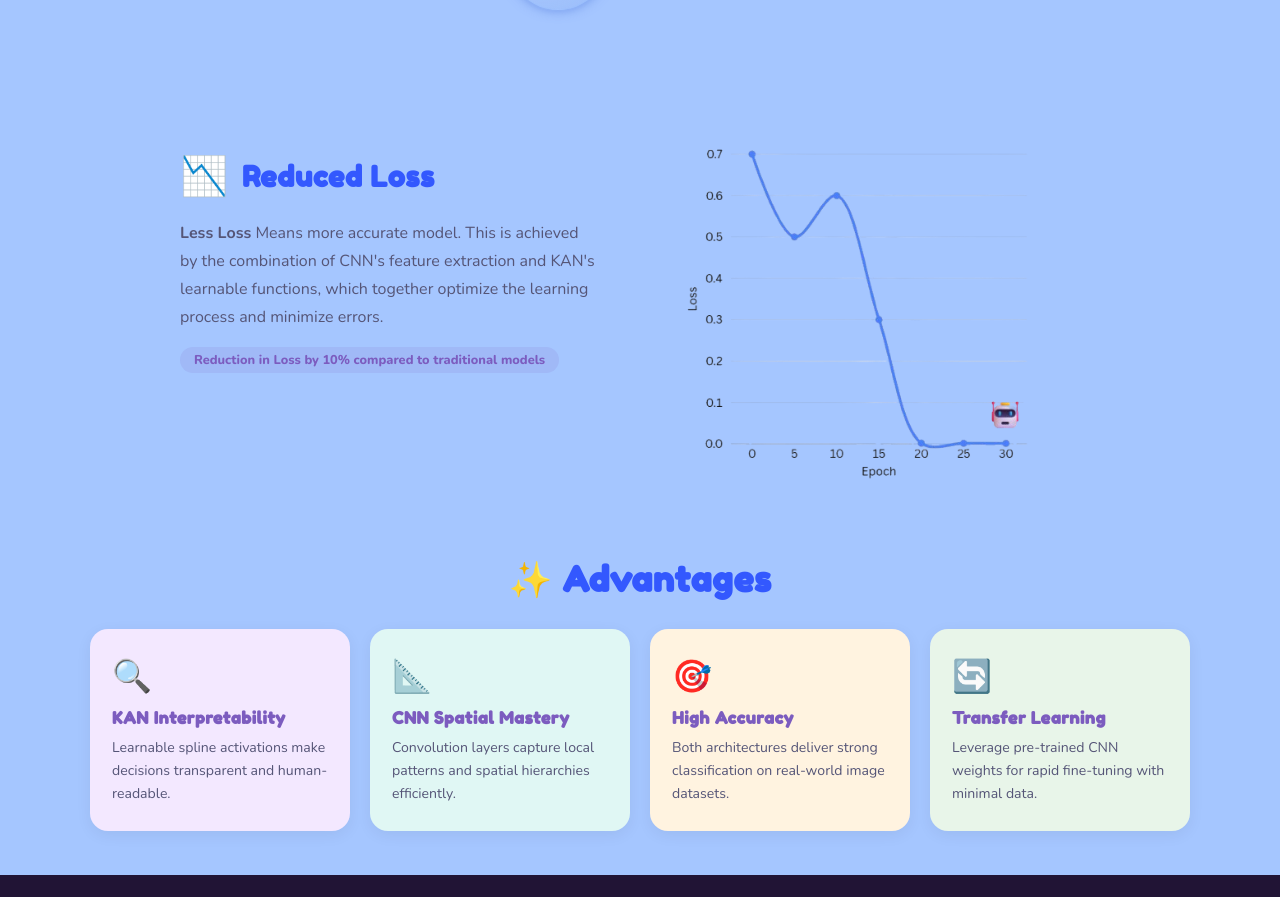
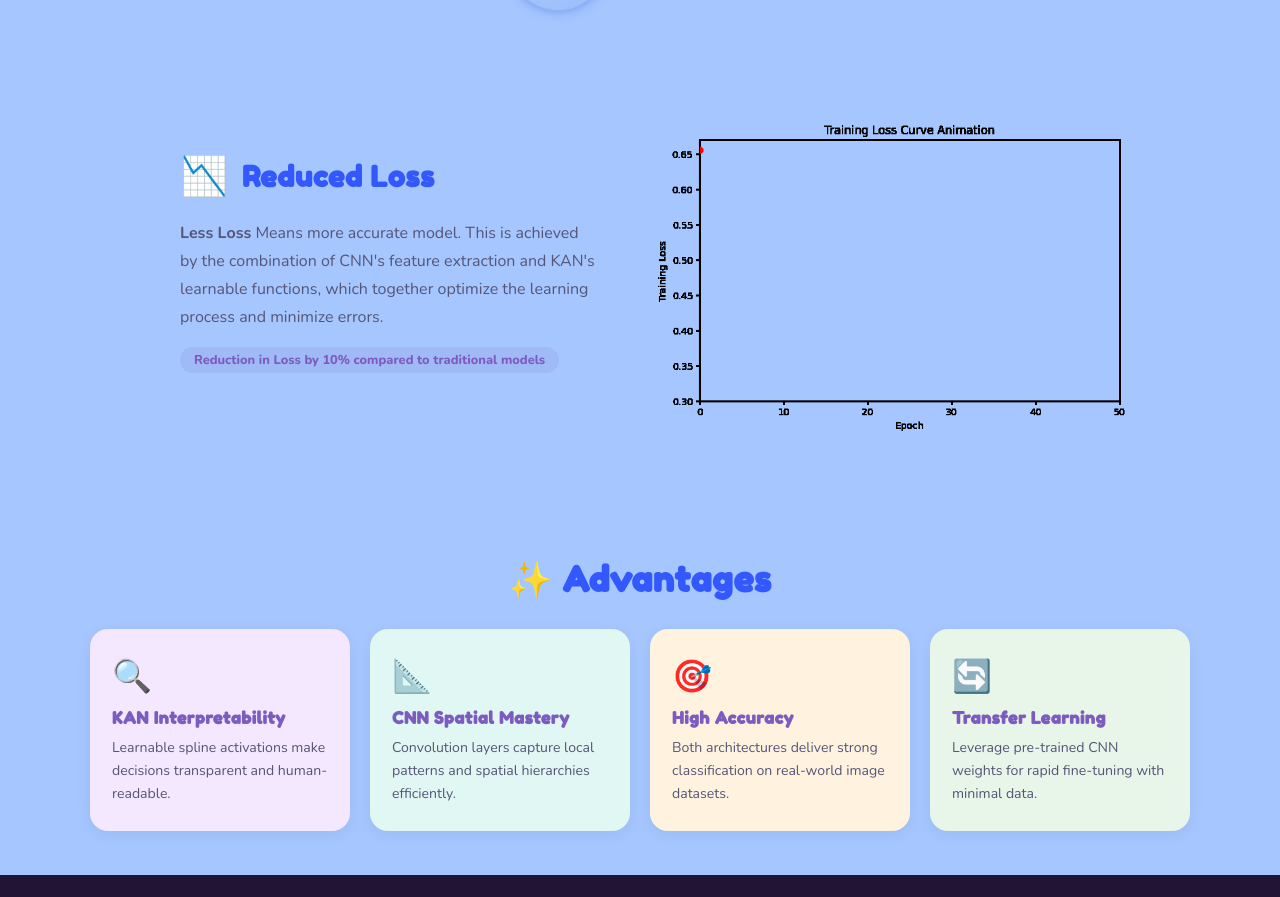
Before and after one commit to Abhiraj-Sardar/CON-KAN, an Angular app in the folder Frontend/model-frontend/: page / in a window 1280 px wide. Shown: the part 1662-2559 px from the top of the page. Built offline with nearby package versions, Linux system fonts and the light colour scheme.

Commit message:
added loss curve

```diff
--- a/Frontend/model-frontend/src/app/components/home/home.component.css
+++ b/Frontend/model-frontend/src/app/components/home/home.component.css
@@ -157,7 +157,7 @@
 }
 
 .mcard-loss {
-  background-image: url("../../../losscurve-bg.png");
+  background-image: url("../../../red_training_loss_epoch50.gif");
   max-width:480px;
   height: 380px;
   background-repeat: no-repeat;
```
Also changed, not shown: Frontend/model-frontend/src/image-removebg-preview.png (added), Frontend/model-frontend/src/red_training_loss_epoch50.gif (added).
